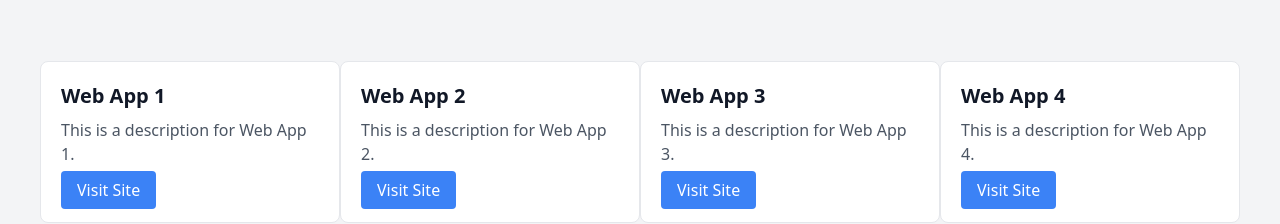
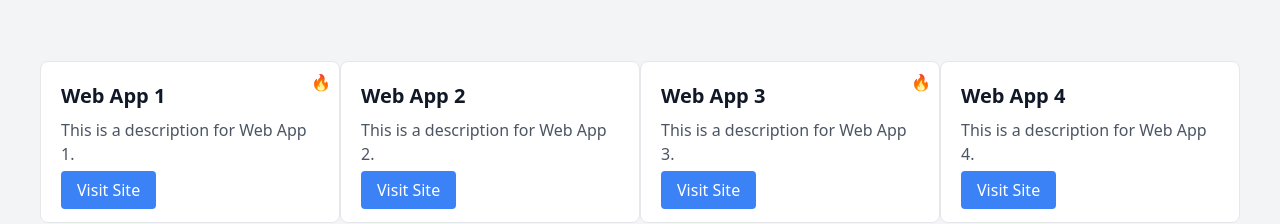
Before and after one commit to Tgmirrorbot/directory, a Next.js app: page / in a window 1280 px wide. Shown: the part 165-389 px from the top of the page. Built offline with nearby package versions, Linux system fonts and the light colour scheme.

Commit message:
Commit from Stub AI

```diff
--- a/components/WebAppCard.tsx
+++ b/components/WebAppCard.tsx
@@ -4,13 +4,13 @@ type WebAppCardProps = {
   name: string;
   description: string;
   url: string;
-  popular: boolean;
+  isPopular: boolean;
 };
 
-const WebAppCard: React.FC<WebAppCardProps> = ({ name, description, url, popular }) => {
+const WebAppCard: React.FC<WebAppCardProps> = ({ name, description, url, isPopular }) => {
   return (
     <div className="p-5 mb-5 border border-gray-200 dark:border-gray-700 rounded-lg bg-white dark:bg-gray-800 relative w-full sm:w-1/2 lg:w-1/4">
-      {popular && <span role="img" aria-label="fire" className="absolute top-2 right-2">🔥</span>}
+      {isPopular && <span role="img" aria-label="fire" className="absolute top-2 right-2">🔥</span>}
       <h2 className="mb-2 text-xl font-bold text-gray-900 dark:text-white">{name}</h2>
       <p className="mb-3 text-gray-600 dark:text-gray-300">{description}</p>
       <a href={url} className="px-4 py-2 text-white bg-blue-500 rounded hover:bg-blue-600 dark:text-white">Visit Site</a>
--- a/pages/index.tsx
+++ b/pages/index.tsx
@@ -8,7 +8,7 @@ type WebApp = {
   name: string;
   description: string;
   url: string;
-  popular: boolean;
+  isPopular: boolean;
 };
 
 export default function Home() {
@@ -16,7 +16,7 @@ export default function Home() {
   const [popular, setPopular] = useState(false);
 
   const filteredWebApps = (webApps as WebApp[]).filter((webApp) =>
-    webApp.name.toLowerCase().includes(search.toLowerCase()) && (!popular || webApp.popular)
+    webApp.name.toLowerCase().includes(search.toLowerCase()) && (!popular || webApp.isPopular)
   );
 
   return (
```
